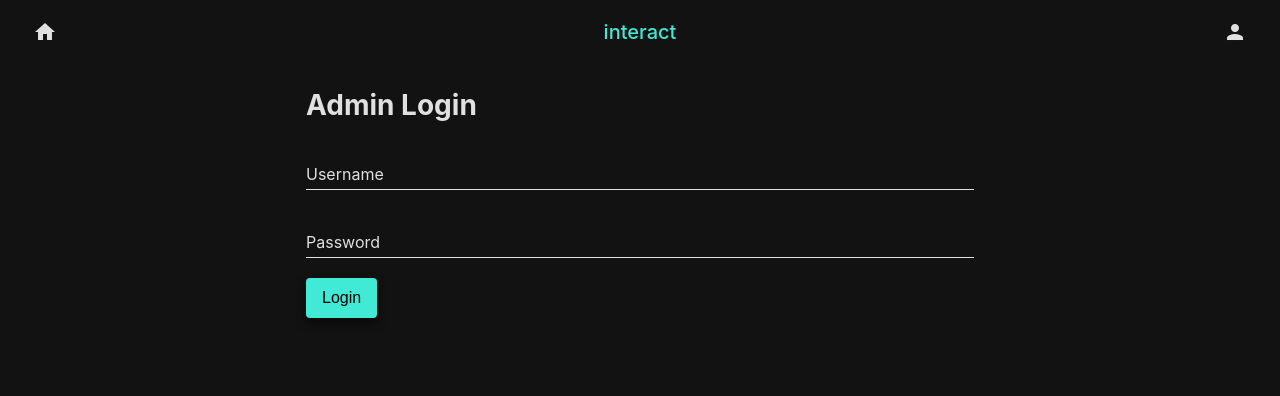
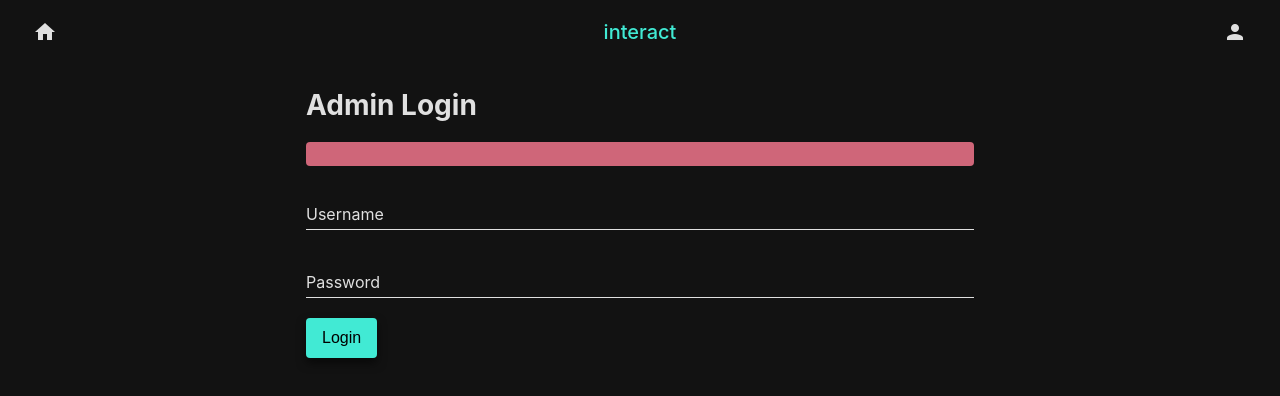
Before and after one commit to koozy0/interact-frontend, a React (Create React App) app: page /admin/login in a window 1280 px wide. Shown: the top 396 px of the page. Built offline with nearby package versions, Linux system fonts and the light colour scheme.

Commit message:
Update Alert component to remove unnecessary prop type, update Home component to get error message for axios errors properly

```diff
--- a/src/components/Alert.js
+++ b/src/components/Alert.js
@@ -1,15 +1,10 @@
 import React from 'react';
 
-export default function Alert({
-  msg = '',
-  color = 'primary',
-  visible = false,
-}) {
+export default function Alert({ msg = '', color = 'primary' }) {
   return (
     <div
       style={{
         ...styles.wrapper,
-        ...(visible && styles.visible),
         ...styles[color],
       }}
     >
@@ -23,15 +18,11 @@ const styles = {
     padding: '12px 16px',
     borderRadius: '4px',
     marginBottom: '16px',
-    display: 'none',
   },
   msg: {
     overflow: 'hidden',
     textOverflow: 'ellipsis',
     whiteSpace: 'nowrap',
-  },
-  visible: {
-    display: 'block',
   },
   primary: {
     backgroundColor: 'var(--primary)',
--- a/src/components/home/Home.js
+++ b/src/components/home/Home.js
@@ -1,11 +1,12 @@
 import React, { Component, Fragment } from 'react';
-import { fetchEvents } from '../../actions/event';
 
 import Alert from '../Alert';
 import Autocomplete from './Autocomplete';
 import PropTypes from 'prop-types';
 import axios from 'axios';
 import { connect } from 'react-redux';
+import { fetchEvents } from '../../actions/event';
+
 const CancelToken = axios.CancelToken;
 
 class Home extends Component {
@@ -65,7 +66,8 @@ class Home extends Component {
 
   render() {
     const { events, isLoading } = this.props.event;
-    const errMsg = this.props.error.data.msg || '';
+    const { data: err } = this.props.error;
+    const errMsg = err.message || (err.data && err.data.message) || '';
 
     return (
       <Fragment>
@@ -82,7 +84,7 @@ class Home extends Component {
         </div>
 
         <div style={styles.errorWrapper}>
-          <Alert msg={errMsg} color='danger' visible={errMsg.length > 0} />
+          {errMsg.length > 0 && <Alert msg={errMsg} color='danger' />}
         </div>
       </Fragment>
     );
--- a/src/reducers/error.js
+++ b/src/reducers/error.js
@@ -3,7 +3,7 @@ import { DELETE_ERRORS, UPDATE_ERRORS } from '../actions/types';
 const initialState = {
   data: {},
   status: null,
-  code: null
+  code: null,
 };
 
 export default function(state = initialState, action) {
@@ -12,14 +12,14 @@ export default function(state = initialState, action) {
       return {
         data: {},
         status: null,
-        code: null
+        code: null,
       };
 
     case UPDATE_ERRORS:
       return {
         data: action.payload,
         status: action.payload.status,
-        code: action.payload.code
+        code: action.payload.code,
       };
 
     default:
```
